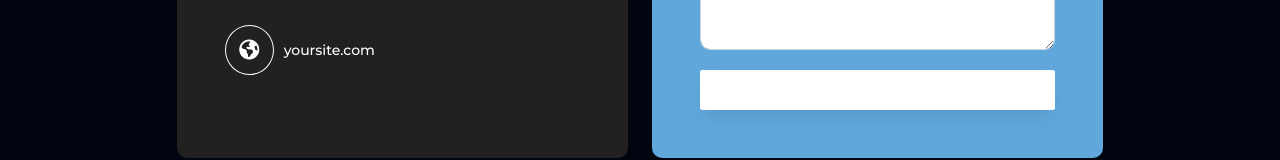
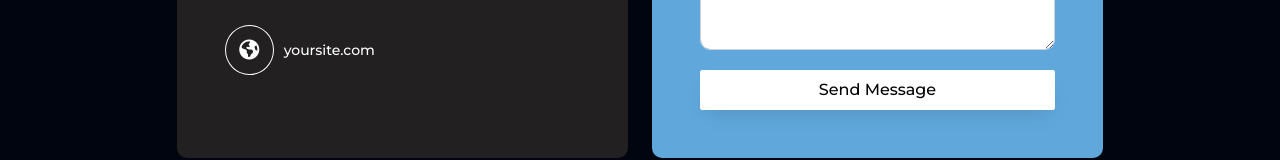
Before and after one commit to DJ-Smy/BodyNSoulFitness, a React (Create React App) app in the folder client/: page / in a window 1280 px wide. Shown: the part 3740-3900 px from the top of the page. Built offline with nearby package versions, Linux system fonts and the light colour scheme.

Commit message:
button design modified

```diff
--- a/client/src/landing/components/Contact/Contact.jsx
+++ b/client/src/landing/components/Contact/Contact.jsx
@@ -122,7 +122,12 @@
                         </div>
                         <div className="col-md-12">
                           <div className="form-group">
-                            <input type="submit" value="Send Message" className="btn btn-primary" />
+                            <input
+                              type="submit"
+                              value="Send Message"
+                              className="btn btn-primary"
+                              style={{ color: "black" }}
+                            />
                           </div>
                         </div>
                       </div>
```
